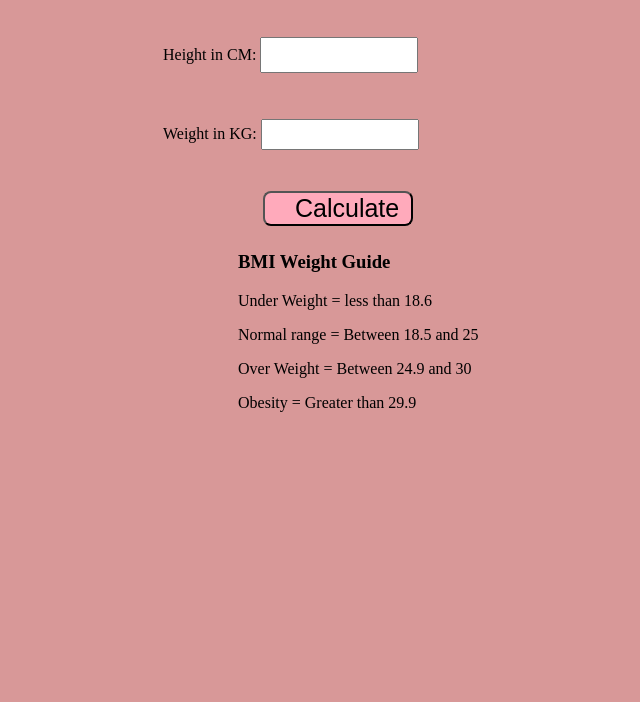
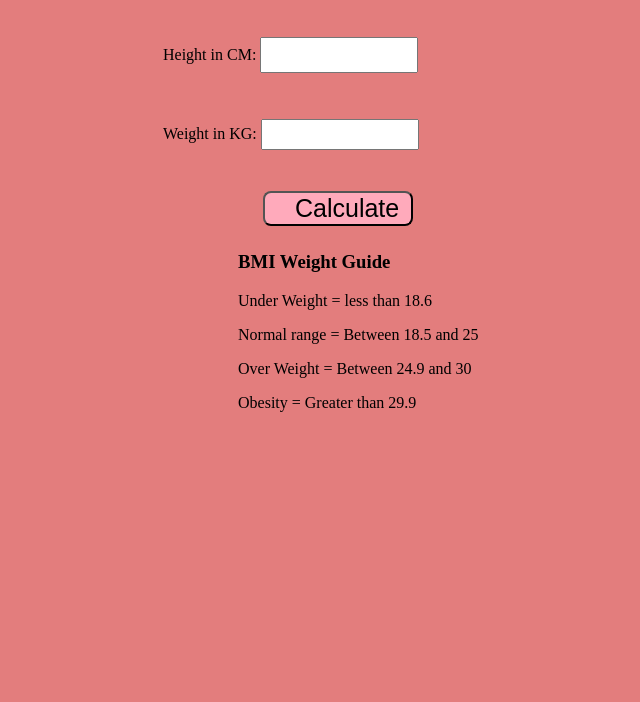
Before and after one commit to Vivekrathore27999/BMI-Calculator, a plain HTML site: page index.html in a window 1280 px wide. Shown: the part 98-800 px from the top of the page, without its empty margins (470-1110 px from the left). Drawn offline with Linux system fonts and the light colour scheme.

Commit message:
changed background colour

```diff
--- a/style.css
+++ b/style.css
@@ -5,7 +5,7 @@
     padding-left: 30px;
 }
 body {
-    background-color: #d89898;
+    background-color: #e37d7d;
 }
 #height {
     width: 150px;
```
